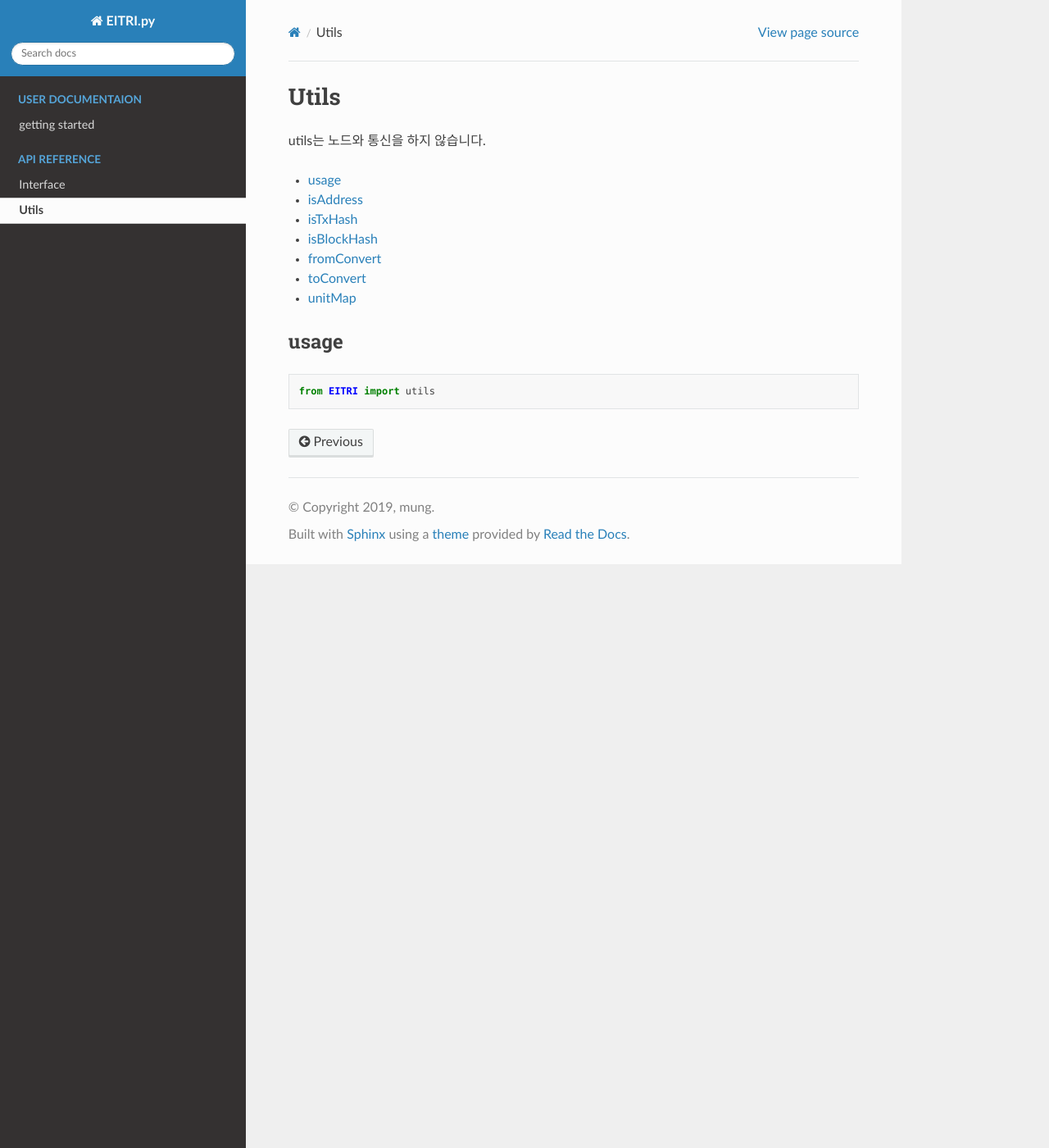
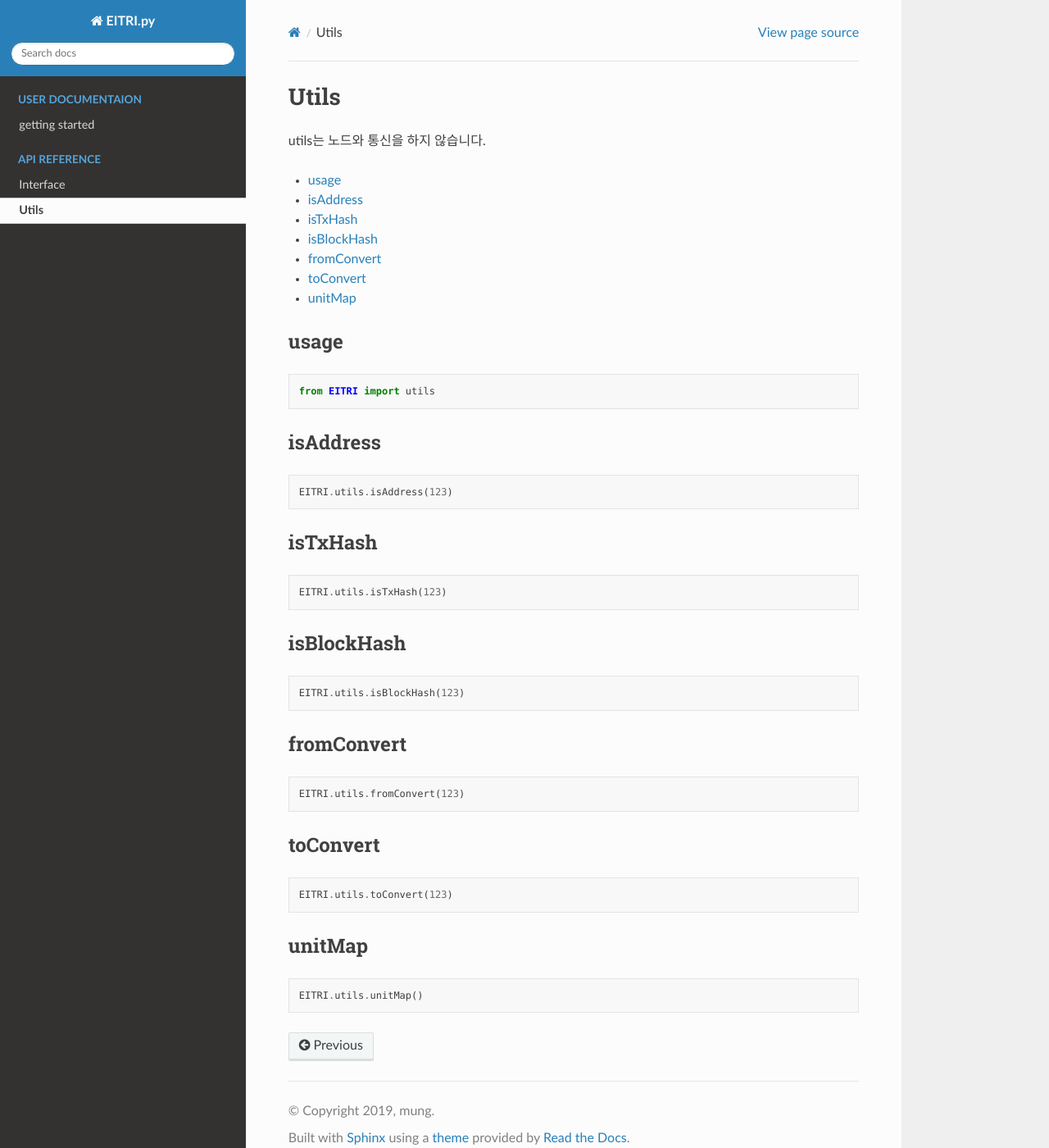
Before and after one commit to bitrustkr/CLT-Blockchain-SDK-PY, a Sphinx documentation site: the page built from docs/source/utils/utils.md, in a window 1280 px wide and 1400 px high. Shown: the whole window at 82% size. Built offline with Sphinx 7.4.7 and the Read the Docs theme 2.0.0, drawn with Linux system fonts in a browser that asks for light colours.

Commit message:
docs를 빌드한다

````diff
--- a/docs/source/utils/utils.md
+++ b/docs/source/utils/utils.md
@@ -15,3 +15,39 @@ utils는 노드와 통신을 하지 않습니다.
 ```python
 from EITRI import utils
 ```
+
+## isAddress
+
+```python
+EITRI.utils.isAddress(123)
+```
+
+## isTxHash
+
+```python
+EITRI.utils.isTxHash(123)
+```
+
+## isBlockHash
+
+```python
+EITRI.utils.isBlockHash(123)
+```
+
+## fromConvert
+
+```python
+EITRI.utils.fromConvert(123)
+```
+
+## toConvert
+
+```python
+EITRI.utils.toConvert(123)
+```
+
+## unitMap
+
+```python
+EITRI.utils.unitMap()
+```
````
Also changed, not shown: 5 other files.
